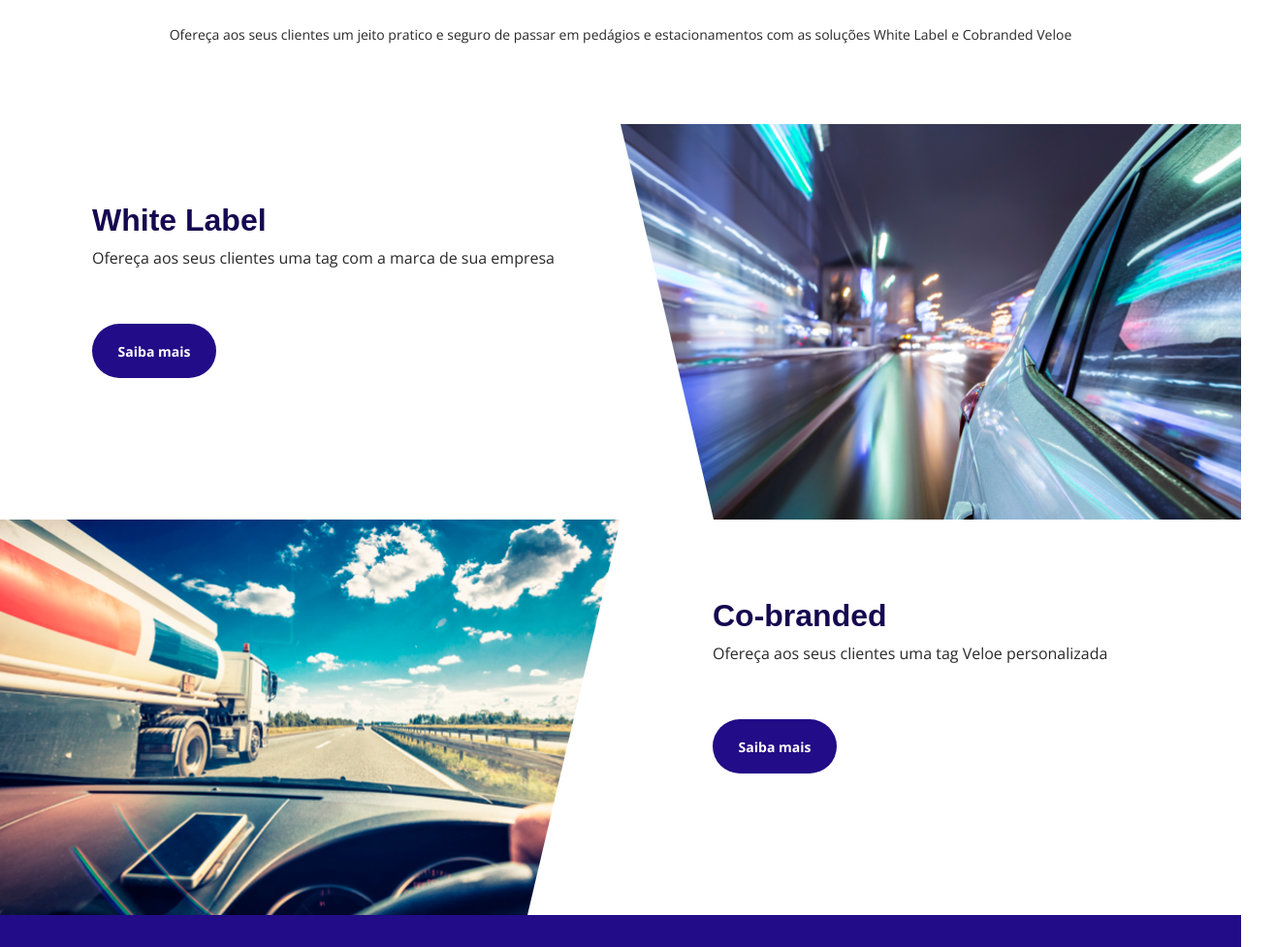
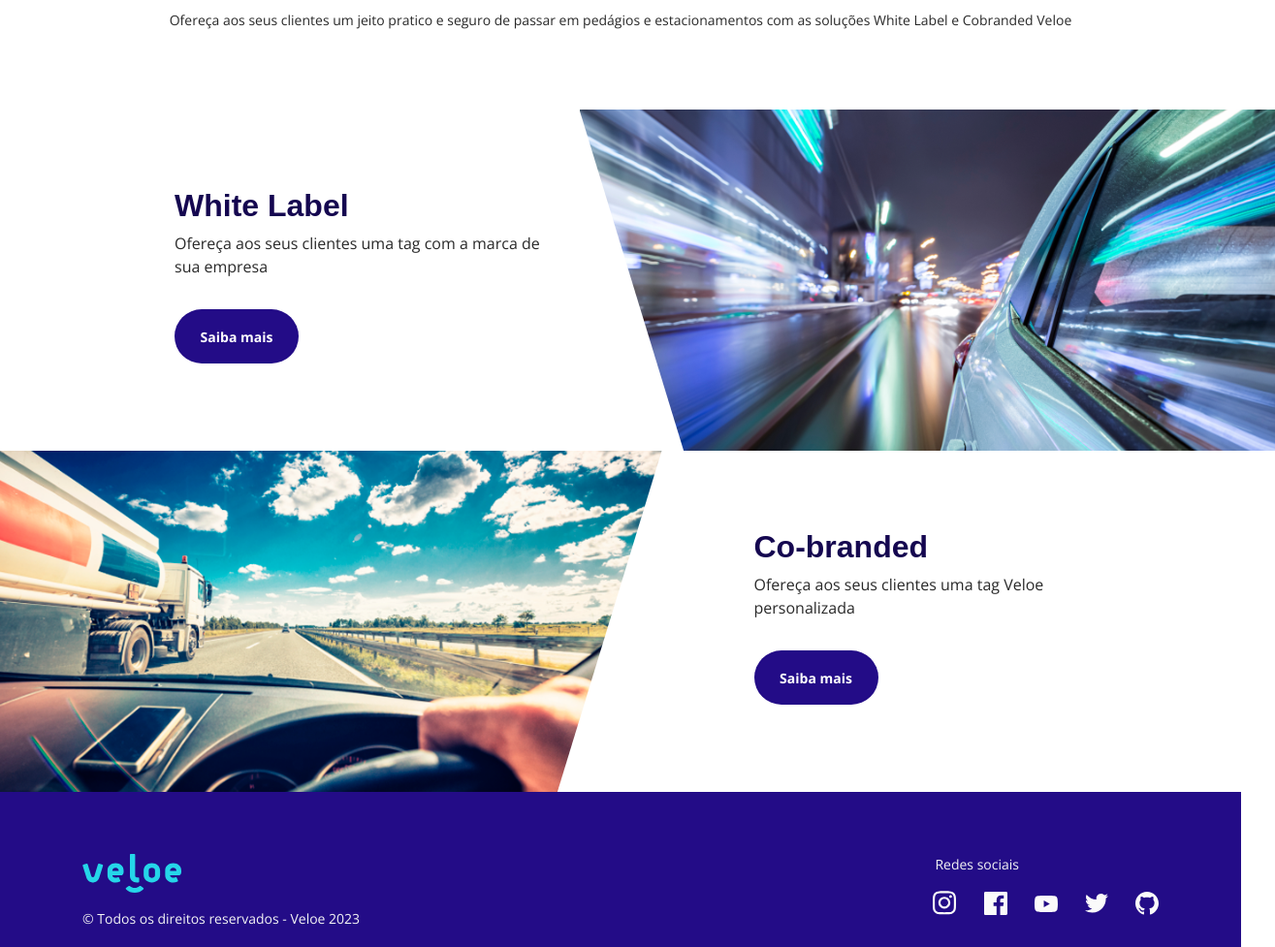
Before and after one commit to Brunnorizzo/portal-do-desenvolvedor, a plain HTML site: page our-products.html in a window 1280 px wide. Shown: the part 700-1677 px from the top of the page at 97% size, 1315 px wide, since content can reach past the window. Drawn offline with nearby package versions, Linux system fonts and the light colour scheme; a web font is replaced by a local one.

Commit message:
Espaçamento

```diff
--- a/css/our-products.css
+++ b/css/our-products.css
@@ -19,11 +19,6 @@ h2 {
 }
 
 /* Conteúdo */
-#main-container {
-  max-width: 100% !important;
-  margin: 0;
-  padding: 0;
-}
 #container-banner {
   background-image: url("../img/img-our-products-banner.png");
   background-size: 100%;
@@ -31,7 +26,8 @@ h2 {
   background-repeat: no-repeat;
   text-align: center;
   height: 400px;
-  margin: 0;
+  margin: 0px;
+  margin-top: -15px;
   background-color: #FFF;
 }
 
@@ -48,12 +44,14 @@ h2 {
 
 #our-products-white-label {
   margin: 0;
-  height: 408px;
+  height: 352px;
+  margin-right: -120px;
 }
 
 #our-products-co-branded {
   margin: 0;
-  height: 408px;
+  height: 352px;
+  margin-left: -120px;
 }
 
 .text-our-products {
@@ -97,6 +95,7 @@ h2 {
   background-size: cover;
   background-position: center;
   clip-path: polygon(0% 0%, 100% 0%, 100% 100%, 15% 100%);
+  width: 752px;
 }
 
 .background-div-co-branded {
--- a/our-products.html
+++ b/our-products.html
@@ -53,20 +53,20 @@
 		<img src="img/img-our-products-title.svg" alt="Parte do Logo Veloe" class="mx-auto d-block">
 		<p class="text-center">Ofereça aos seus clientes um jeito pratico e seguro de passar em pedágios e estacionamentos com as soluções White Label e Cobranded Veloe</p>
 		<div class="row justify-content-center" id="our-products-white-label">
-			<div class="col-md-6">
+			<div class="col-md-5">
 				<div class="text-our-products">
 					<h2>White Label</h2>
 					<p class="text-left">Ofereça aos seus clientes uma tag com a marca de sua empresa</p>
 					<button class="btn btn-primary" id="saiba-mais">Saiba mais</button>
 				</div>
 			</div>
-			<div class="col-md-6 background-div-white-label">
+			<div class="col-md-7 background-div-white-label">
 			</div>
 		</div>
 		<div class="row justify-content-center" id="our-products-co-branded">
-			<div class="col-md-6 background-div-co-branded">
+			<div class="col-md-7 background-div-co-branded">
 			</div>
-			<div class="col-md-6">
+			<div class="col-md-5">
 				<div class="text-our-products">
 					<h2>Co-branded</h2>
 					<p class="text-left">Ofereça aos seus clientes uma tag Veloe personalizada</p>
```
